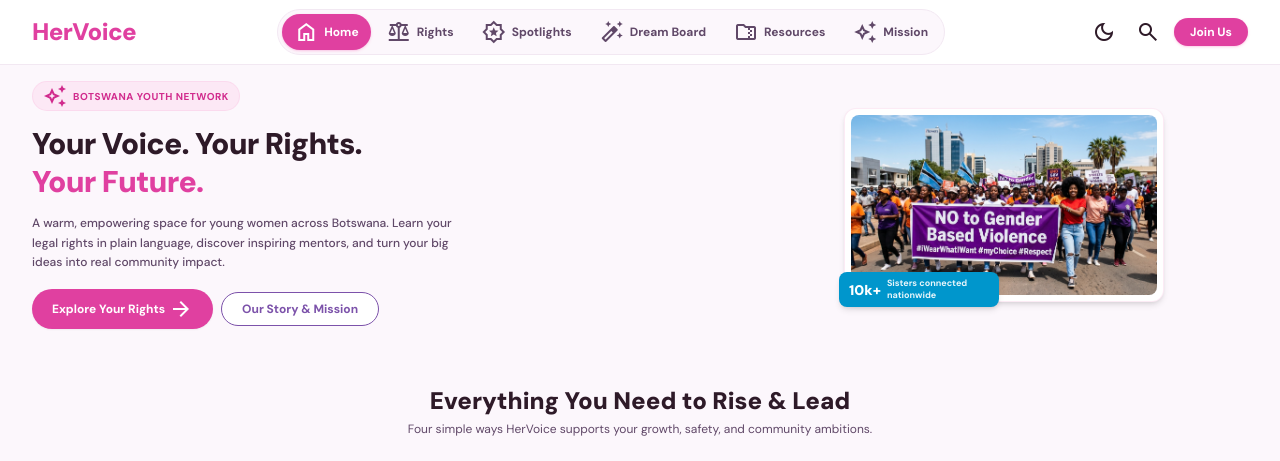
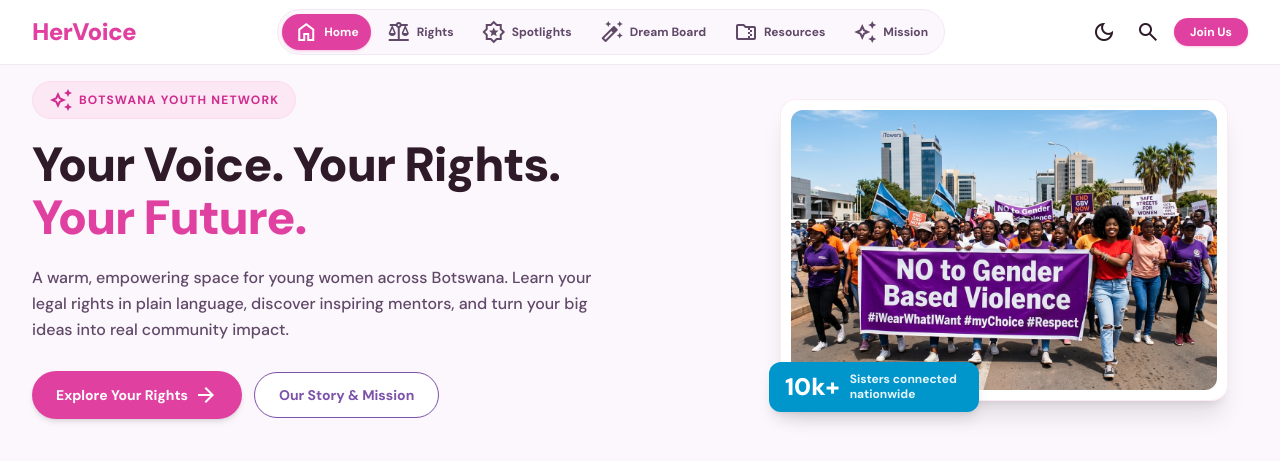
Before and after one commit to webdevssm-dot/HerVoice, a React (Vite) app: page / in a window 1280 px wide. Shown: the top 461 px of the page. Built offline with nearby package versions, Linux system fonts and the light colour scheme.

Commit message:
perf: optimize load performance and visual design
- Implement route-based code splitting and lazy loading for components
- Optimize build configuration with chunking and dns-prefetch
- Refine color palette and typography for improved legibility and branding

```diff
--- a/index.html
+++ b/index.html
@@ -6,9 +6,11 @@
     <title>HerVoice | Empowering Botswana's Next Generation</title>
     <link rel="preconnect" href="https://fonts.googleapis.com">
     <link rel="preconnect" href="https://fonts.gstatic.com" crossorigin>
+    <link rel="dns-prefetch" href="https://lh3.googleusercontent.com">
+    <link rel="dns-prefetch" href="https://images.unsplash.com">
     <link href="https://fonts.googleapis.com/css2?family=DM+Sans:ital,opsz,wght@0,9..40,100..1000;1,9..40,100..1000&family=Material+Symbols+Outlined:wght,FILL@100..700,0..1&display=swap" rel="stylesheet" />
   </head>
-  <body class="bg-zinc-950 text-zinc-100 min-h-screen flex flex-col font-['DM_Sans',sans-serif] selection:bg-red-600 selection:text-white">
+  <body class="bg-[#fcf7fc] dark:bg-[#130a12] text-[#2e1a28] dark:text-[#f8f0f7] min-h-screen flex flex-col font-['DM_Sans',sans-serif] selection:bg-[#e040a0] selection:text-white">
     <div id="root"></div>
     <script type="module" src="/src/main.tsx"></script>
   </body>
--- a/src/App.tsx
+++ b/src/App.tsx
@@ -1,25 +1,37 @@
-import React, { useState, useEffect } from 'react';
+import React, { useState, useEffect, lazy, Suspense } from 'react';
 import { TabType, Spotlight, ResourceAsset, RightPillar, DreamGoal } from './types';
 import { INITIAL_GOALS } from './data/mockData';
 
-// Components
+// Core layout components & Home page loaded eagerly for instant initial paint
 import { Header } from './components/Header';
 import { Footer } from './components/Footer';
-import { JoinUsModal } from './components/JoinUsModal';
-import { SearchModal } from './components/SearchModal';
-import { StoryModal } from './components/StoryModal';
-import { ResourceModal } from './components/ResourceModal';
-import { NominateModal } from './components/NominateModal';
-import { RightsDetailModal } from './components/RightsDetailModal';
-import { AddGoalModal } from './components/AddGoalModal';
+import { HomePage } from './pages/HomePage';
 
-// Pages
-import { HomePage } from './pages/HomePage';
-import { RightsPage } from './pages/RightsPage';
-import { SpotlightsPage } from './pages/SpotlightsPage';
-import { DreamBoardPage } from './pages/DreamBoardPage';
-import { ResourcesPage } from './pages/ResourcesPage';
-import { AboutPage } from './pages/AboutPage';
+// Lazy load secondary pages to minimize initial bundle size
+const RightsPage = lazy(() => import('./pages/RightsPage').then(m => ({ default: m.RightsPage })));
+const SpotlightsPage = lazy(() => import('./pages/SpotlightsPage').then(m => ({ default: m.SpotlightsPage })));
+const DreamBoardPage = lazy(() => import('./pages/DreamBoardPage').then(m => ({ default: m.DreamBoardPage })));
+const ResourcesPage = lazy(() => import('./pages/ResourcesPage').then(m => ({ default: m.ResourcesPage })));
+const AboutPage = lazy(() => import('./pages/AboutPage').then(m => ({ default: m.AboutPage })));
+
+// Lazy load modal dialogs on demand
+const JoinUsModal = lazy(() => import('./components/JoinUsModal').then(m => ({ default: m.JoinUsModal })));
+const SearchModal = lazy(() => import('./components/SearchModal').then(m => ({ default: m.SearchModal })));
+const StoryModal = lazy(() => import('./components/StoryModal').then(m => ({ default: m.StoryModal })));
+const ResourceModal = lazy(() => import('./components/ResourceModal').then(m => ({ default: m.ResourceModal })));
+const NominateModal = lazy(() => import('./components/NominateModal').then(m => ({ default: m.NominateModal })));
+const RightsDetailModal = lazy(() => import('./components/RightsDetailModal').then(m => ({ default: m.RightsDetailModal })));
+const AddGoalModal = lazy(() => import('./components/AddGoalModal').then(m => ({ default: m.AddGoalModal })));
+
+// Lightweight page loading fallback
+function PageLoadingFallback() {
+  return (
+    <div className="py-20 flex flex-col items-center justify-center space-y-3 min-h-[50vh]">
+      <div className="w-8 h-8 border-3 border-[#e040a0] border-t-transparent rounded-full animate-spin" />
+      <p className="text-xs font-semibold text-[#604868] dark:text-[#d2b8cf]">Loading page...</p>
+    </div>
+  );
+}
 
 export function App() {
   const [activeTab, setActiveTab] = useState<TabType>('home');
@@ -142,6 +154,7 @@ export function App() {
 
       {/* Main Content Area */}
       <main className="flex-1">
+        <Suspense fallback={<PageLoadingFallback />}>
           {activeTab === 'home' && (
             <HomePage
               setActiveTab={setActiveTab}
@@ -183,6 +196,7 @@ export function App() {
               onOpenJoinUs={() => setIsJoinUsOpen(true)}
             />
           )}
+        </Suspense>
       </main>
 
       {/* Footer */}
@@ -191,45 +205,61 @@ export function App() {
         onOpenJoinUs={() => setIsJoinUsOpen(true)}
       />
 
-      {/* Overlays & Modals */}
+      {/* Overlays & Modals - loaded on demand */}
+      <Suspense fallback={null}>
+        {isJoinUsOpen && (
           <JoinUsModal
             isOpen={isJoinUsOpen}
             onClose={() => setIsJoinUsOpen(false)}
           />
+        )}
 
+        {isSearchOpen && (
           <SearchModal
             isOpen={isSearchOpen}
             onClose={() => setIsSearchOpen(false)}
             setActiveTab={setActiveTab}
             onSelectSpotlight={handleSelectSpotlightFromSearch}
           />
+        )}
 
+        {isNominateOpen && (
           <NominateModal
             isOpen={isNominateOpen}
             onClose={() => setIsNominateOpen(false)}
           />
+        )}
 
+        {isAddGoalOpen && (
           <AddGoalModal
             isOpen={isAddGoalOpen}
             onClose={() => setIsAddGoalOpen(false)}
             onAddGoal={handleAddGoal}
           />
+        )}
 
+        {selectedSpotlight && (
           <StoryModal
             spotlight={selectedSpotlight}
             onClose={() => setSelectedSpotlight(null)}
             onSelectSpotlight={(s) => setSelectedSpotlight(s)}
           />
+        )}
 
+        {selectedResource && (
           <ResourceModal
             resource={selectedResource}
             onClose={() => setSelectedResource(null)}
           />
+        )}
 
+        {selectedRightsPillar && (
           <RightsDetailModal
             pillar={selectedRightsPillar}
             onClose={() => setSelectedRightsPillar(null)}
           />
+        )}
+      </Suspense>
     </div>
   );
 }
--- a/src/pages/HomePage.tsx
+++ b/src/pages/HomePage.tsx
@@ -21,37 +21,37 @@ export const HomePage: React.FC<HomePageProps> = ({
         <div className="max-w-7xl mx-auto px-3 sm:px-6 lg:px-8">
           <div className="grid grid-cols-1 lg:grid-cols-12 gap-4 lg:gap-8 items-center">
             {/* Left Content */}
-            <div className="lg:col-span-7 space-y-2.5 sm:space-y-3.5 text-center lg:text-left">
-              <div className="inline-flex items-center gap-1.5 px-2.5 py-0.5 bg-[#fce8f5] dark:bg-[#341832] rounded-full border border-pink-200/50 dark:border-[#4a2347]">
-                <span className="material-symbols-outlined text-[11px] text-[#d12b8d] dark:text-[#f25cb8]">auto_awesome</span>
-                <span className="text-[9px] sm:text-[10px] font-bold uppercase tracking-wider text-[#d12b8d] dark:text-[#f25cb8]">
+            <div className="lg:col-span-7 space-y-2.5 sm:space-y-3.5 lg:space-y-5 text-center lg:text-left">
+              <div className="inline-flex items-center gap-1.5 px-2.5 py-0.5 lg:px-4 lg:py-1.5 bg-[#fce8f5] dark:bg-[#341832] rounded-full border border-pink-200/50 dark:border-[#4a2347]">
+                <span className="material-symbols-outlined text-[11px] lg:text-sm text-[#d12b8d] dark:text-[#f25cb8]">auto_awesome</span>
+                <span className="text-[9px] sm:text-[10px] lg:text-xs font-bold uppercase tracking-wider lg:tracking-widest text-[#d12b8d] dark:text-[#f25cb8]">
                   BOTSWANA YOUTH NETWORK
                 </span>
               </div>
 
-              <h1 className="text-xl sm:text-3xl font-black tracking-tight text-[#2e1a28] dark:text-[#f8f0f7] leading-tight">
+              <h1 className="text-xl sm:text-3xl lg:text-5xl font-black tracking-tight text-[#2e1a28] dark:text-[#f8f0f7] leading-tight lg:leading-[1.1]">
                 Your Voice. Your Rights. <br className="hidden sm:inline" />
                 <span className="text-[#e040a0] dark:text-[#f25cb8]">Your Future.</span>
               </h1>
 
-              <p className="text-xs text-[#604868] dark:text-[#d2b8cf] max-w-md mx-auto lg:mx-0 leading-relaxed font-medium">
+              <p className="text-xs lg:text-base text-[#604868] dark:text-[#d2b8cf] max-w-md lg:max-w-xl mx-auto lg:mx-0 leading-relaxed font-medium">
                 A warm, empowering space for young women across Botswana. Learn your legal rights in plain language, discover inspiring mentors, and turn your big ideas into real community impact.
               </p>
 
-              <div className="flex flex-wrap items-center justify-center lg:justify-start gap-2 pt-0.5">
+              <div className="flex flex-wrap items-center justify-center lg:justify-start gap-2 lg:gap-3 pt-0.5 lg:pt-2">
                 <button
                   onClick={() => setActiveTab('rights')}
                   id="hero-explore-rights-btn"
-                  className="px-4 py-2 sm:px-5 sm:py-2 bg-[#e040a0] dark:bg-[#f25cb8] hover:bg-[#c82f8c] dark:hover:bg-[#e040a0] text-white rounded-full font-bold text-[11px] sm:text-xs shadow-xs transition-all hover:scale-[1.01] flex items-center gap-1"
+                  className="px-4 py-2 sm:px-5 sm:py-2 lg:px-6 lg:py-3 bg-[#e040a0] dark:bg-[#f25cb8] hover:bg-[#c82f8c] dark:hover:bg-[#e040a0] text-white rounded-full font-bold text-[11px] sm:text-xs lg:text-sm shadow-xs lg:shadow-md transition-all hover:scale-[1.02] flex items-center gap-1.5"
                 >
                   <span>Explore Your Rights</span>
-                  <span className="material-symbols-outlined text-xs">arrow_forward</span>
+                  <span className="material-symbols-outlined text-xs lg:text-base">arrow_forward</span>
                 </button>
 
                 <button
                   onClick={() => setActiveTab('about')}
                   id="hero-join-community-btn"
-                  className="px-4 py-2 sm:px-5 sm:py-2 bg-white dark:bg-[#281427] border border-[#7c52aa] dark:border-[#b08cc9] text-[#7c52aa] dark:text-[#d8bdd5] hover:bg-[#f0e5ff] dark:hover:bg-[#3d223a] rounded-full font-bold text-[11px] sm:text-xs transition-all hover:scale-[1.01] flex items-center gap-1"
+                  className="px-4 py-2 sm:px-5 sm:py-2 lg:px-6 lg:py-3 bg-white dark:bg-[#281427] border border-[#7c52aa] dark:border-[#b08cc9] text-[#7c52aa] dark:text-[#d8bdd5] hover:bg-[#f0e5ff] dark:hover:bg-[#3d223a] rounded-full font-bold text-[11px] sm:text-xs lg:text-sm transition-all hover:scale-[1.02] flex items-center gap-1.5"
                 >
                   <span>Our Story & Mission</span>
                 </button>
@@ -60,19 +60,21 @@ export const HomePage: React.FC<HomePageProps> = ({
 
             {/* Right Hero Image Card */}
             <div className="lg:col-span-5 relative flex justify-center">
-              <div className="relative rounded-xl bg-white dark:bg-[#1e0f1d] p-1.5 shadow-md border border-pink-100/80 dark:border-[#381f35] max-w-[280px] sm:max-w-xs w-full">
-                <div className="rounded-lg overflow-hidden relative">
+              <div className="relative rounded-xl lg:rounded-2xl bg-white dark:bg-[#1e0f1d] p-1.5 lg:p-2.5 shadow-md lg:shadow-xl border border-pink-100/80 dark:border-[#381f35] max-w-[280px] sm:max-w-xs lg:max-w-md w-full">
+                <div className="rounded-lg lg:rounded-xl overflow-hidden relative">
                   <img
                     src={heroMarchImg}
                     alt="Young Batswana women marching with NO to Gender Based Violence banner"
-                    className="w-full h-[140px] sm:h-[180px] object-cover"
+                    fetchPriority="high"
+                    decoding="async"
+                    className="w-full h-[140px] sm:h-[180px] lg:h-[280px] object-cover"
                   />
                 </div>
 
                 {/* Overlapping blue badge pill */}
-                <div className="absolute -bottom-1.5 -left-1.5 bg-[#0096cc] text-white px-2.5 py-1.5 rounded-lg shadow-md flex items-center gap-1.5 max-w-[160px]">
-                  <span className="text-sm font-black leading-none">10k+</span>
-                  <span className="text-[8px] sm:text-[9px] font-bold leading-tight text-white/90">Sisters connected nationwide</span>
+                <div className="absolute -bottom-1.5 -left-1.5 lg:-bottom-3 lg:-left-3 bg-[#0096cc] text-white px-2.5 py-1.5 lg:px-4 lg:py-2.5 rounded-lg lg:rounded-xl shadow-md lg:shadow-lg flex items-center gap-1.5 lg:gap-2.5 max-w-[160px] lg:max-w-[210px]">
+                  <span className="text-sm sm:text-base lg:text-2xl font-black leading-none">10k+</span>
+                  <span className="text-[8px] sm:text-[9px] lg:text-xs font-bold leading-tight text-white/90">Sisters connected nationwide</span>
                 </div>
               </div>
             </div>
@@ -178,6 +180,8 @@ export const HomePage: React.FC<HomePageProps> = ({
               <img
                 src={SPOTLIGHTS_LIST[0].image}
                 alt={SPOTLIGHTS_LIST[0].name}
+                loading="lazy"
+                decoding="async"
                 className="w-full h-full object-cover group-hover:scale-105 transition-transform duration-300"
               />
               <span className="absolute top-1.5 left-1.5 px-2 py-0.5 bg-[#e040a0] text-white text-[8px] font-bold rounded-full uppercase">
@@ -203,6 +207,8 @@ export const HomePage: React.FC<HomePageProps> = ({
               <img
                 src="https://lh3.googleusercontent.com/aida-public/AB6AXuAF1wLDaYLUEd3LJ3LcA1F6PQn1PBiGqIdWhn-_FIBK62DYUud2YLLg4KZJAhOXZ0zFv8hodTNWhRdjEEGOn1uGKZs1XT8thzl1Y_vkYAlzkFJ-2-PEJLkH33jE6l_GzuODYfpoqRpvriqyoie1rtBXxP3yNp9stR6hIZjv4-XCcj4obASn8USzsw7BIBCOvgGqFYqrqz3Zfy2pDLtGJdqDjxp8Zzbe5k3WWncjpH4k5bkXmwit9oeh98Ref9QDFV3i8Le2hpW8loXy"
                 alt="Voices of the Kalahari"
+                loading="lazy"
+                decoding="async"
                 className="w-full h-full object-cover group-hover:scale-105 transition-transform duration-300"
               />
               <span className="absolute top-1.5 left-1.5 px-2 py-0.5 bg-[#7c52aa] text-white text-[8px] font-bold rounded-full uppercase">
@@ -228,6 +234,8 @@ export const HomePage: React.FC<HomePageProps> = ({
               <img
                 src="https://lh3.googleusercontent.com/aida-public/AB6AXuDRXDU3WjVNqhr4gJBxkxb9y_pKKSS0vXjQ2GezAXrXVVR1M-mqI9Jt76YJaLs1SC-XC9qMaQvGlonFnP5FP3vcqKNRDqPvn6JyszygXRfGP1X3_yaPrDWjryLk--HKgqUJfMbzYxHMRfLAaD9IVeXhvNf4XTlxAJ9wC6AYiGsB4VMv5vVPqLKUKnZSJixY62RizJQbex5lUI8OtE7_r390VWWJhOqVPDQdDpuwJ-syp5N2qb-vuxn50TdXABgKy2Vf1JLE1lUOrgtn"
                 alt="Canvas for Change"
+                loading="lazy"
+                decoding="async"
                 className="w-full h-full object-cover group-hover:scale-105 transition-transform duration-300"
               />
               <span className="absolute top-1.5 left-1.5 px-2 py-0.5 bg-[#0096cc] text-white text-[8px] font-bold rounded-full uppercase">
@@ -253,6 +261,8 @@ export const HomePage: React.FC<HomePageProps> = ({
               <img
                 src="https://lh3.googleusercontent.com/aida-public/AB6AXuAp2bWf0zMw1qPYn6xCNr21kmNo-79UXvu2WQGltynfcW1MtkH0P_OriNgqAy4H445ikQeKUY933yElgh69pCspBfdbJcm68TkKsbAhT8NfXyI-zA_OnNivu9-UsNF7r5lRSOtGwQzot1u9uVHkS9Z90mx1MJztGCDnDPJi8JXhRDUSRtgh7wyuE74ql94mtj-wgAZr8hMoIkz3frJD-hM3CPQjXrQYuXUWosgCKXffD-C9iF-dXHkLfdb60Tnhojc-ieSp-YM8YD3T"
                 alt="Defending Her Future"
+                loading="lazy"
+                decoding="async"
                 className="w-full h-full object-cover group-hover:scale-105 transition-transform duration-300"
               />
               <span className="absolute top-1.5 left-1.5 px-2 py-0.5 bg-[#e040a0] text-white text-[8px] font-bold rounded-full uppercase">
```
Also changed, not shown: vite.config.ts (+12 -0 lines). Lines whose indentation alone changed are shown as unchanged.
